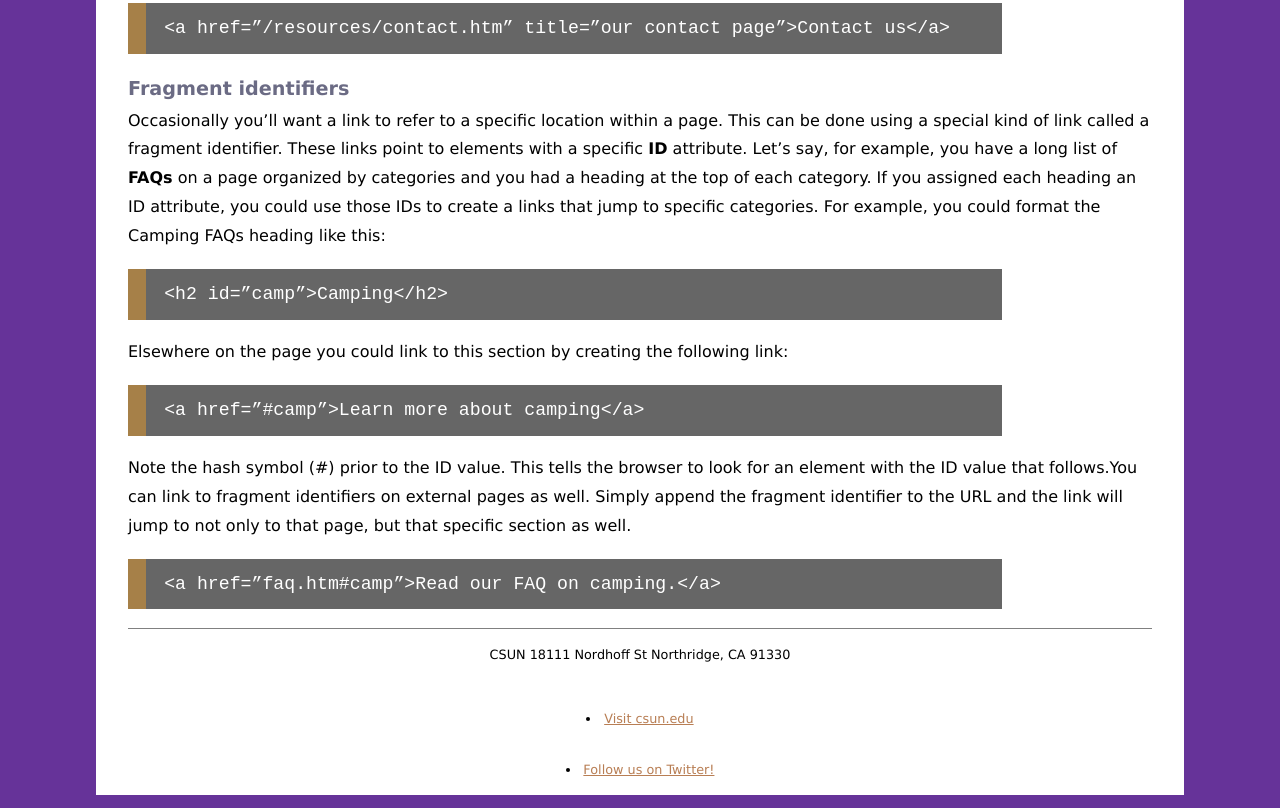
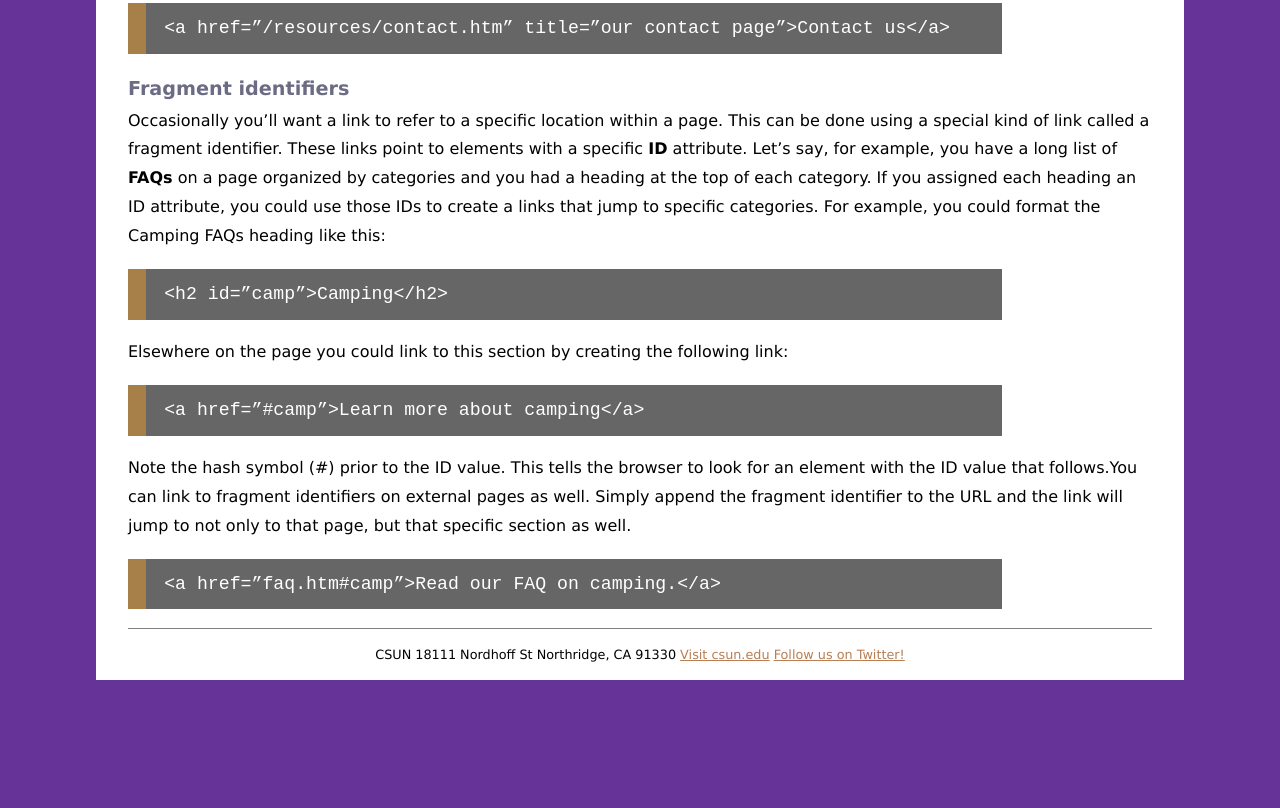
Before and after one commit to bguevara30/comp484-hw3, a plain HTML site: page links.html in a window 1280 px wide. Shown: the part 1985-2793 px from the top of the page. After the commit the page ends 2678 px from the top, so only its background shows below. Drawn offline with Linux system fonts and the light colour scheme.

Commit message:
Update links.html

```diff
--- a/links.html
+++ b/links.html
@@ -169,8 +169,8 @@
     </main>
     <footer role="contentinfo">
       <p>CSUN 18111 Nordhoff St Northridge, CA 91330
-         <li><a href="https://www.csun.edu/" target="_blank" title="A link to the CSUN home page">Visit csun.edu</a></li>
-         <li><a href="https://x.com/csunorthridge?ref_src=twsrc%5Egoogle%7Ctwcamp%5Eserp%7Ctwgr%5Eauthor/" title="A link to the CSUN twitter/X page">Follow us on Twitter!</a></li>
+         <a href="https://www.csun.edu/" target="_blank" title="A link to the CSUN home page">Visit csun.edu</a>
+         <a href="https://x.com/csunorthridge?ref_src=twsrc%5Egoogle%7Ctwcamp%5Eserp%7Ctwgr%5Eauthor/" title="A link to the CSUN twitter/X page">Follow us on Twitter!</a>
       </p>
     </footer>
   </body>
```
